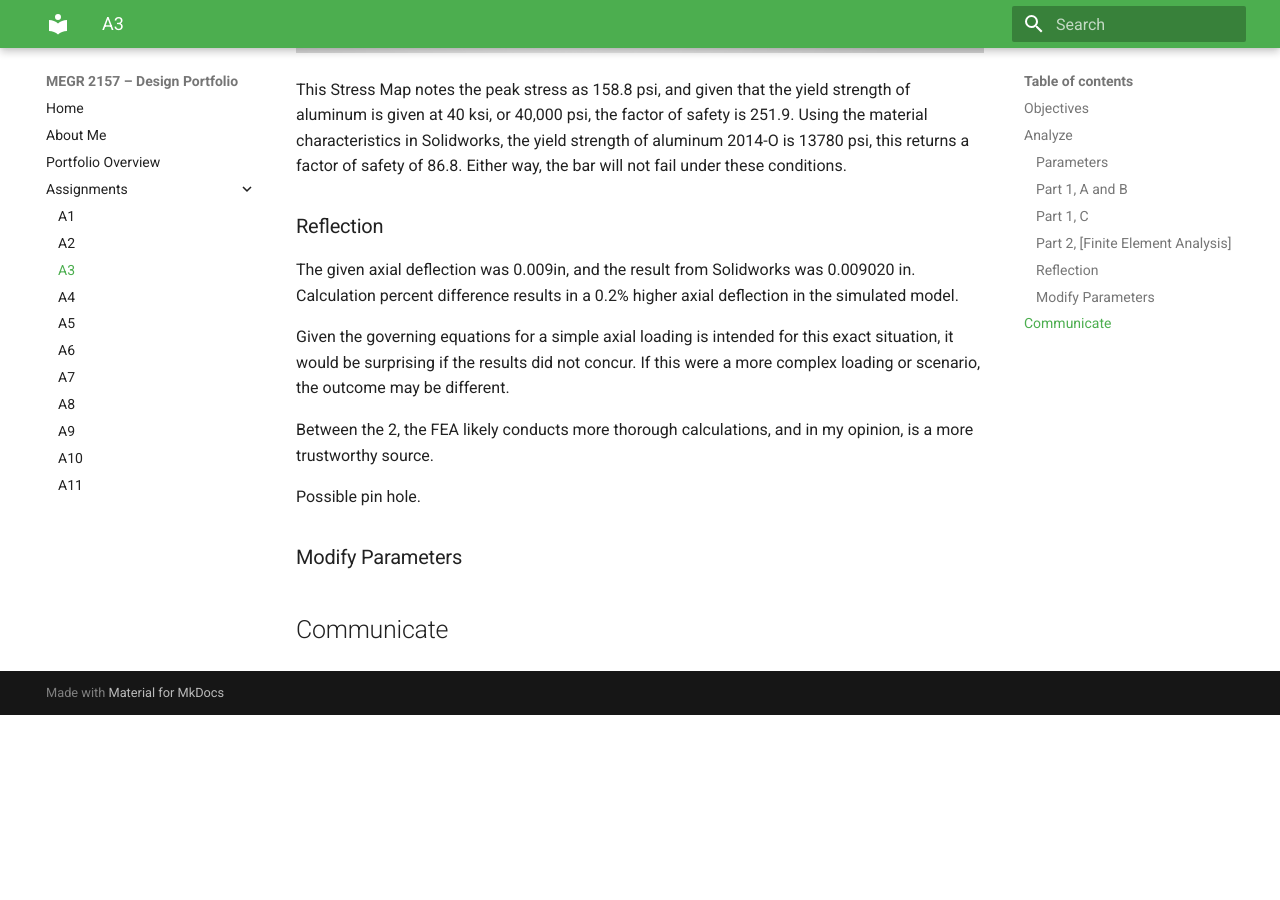
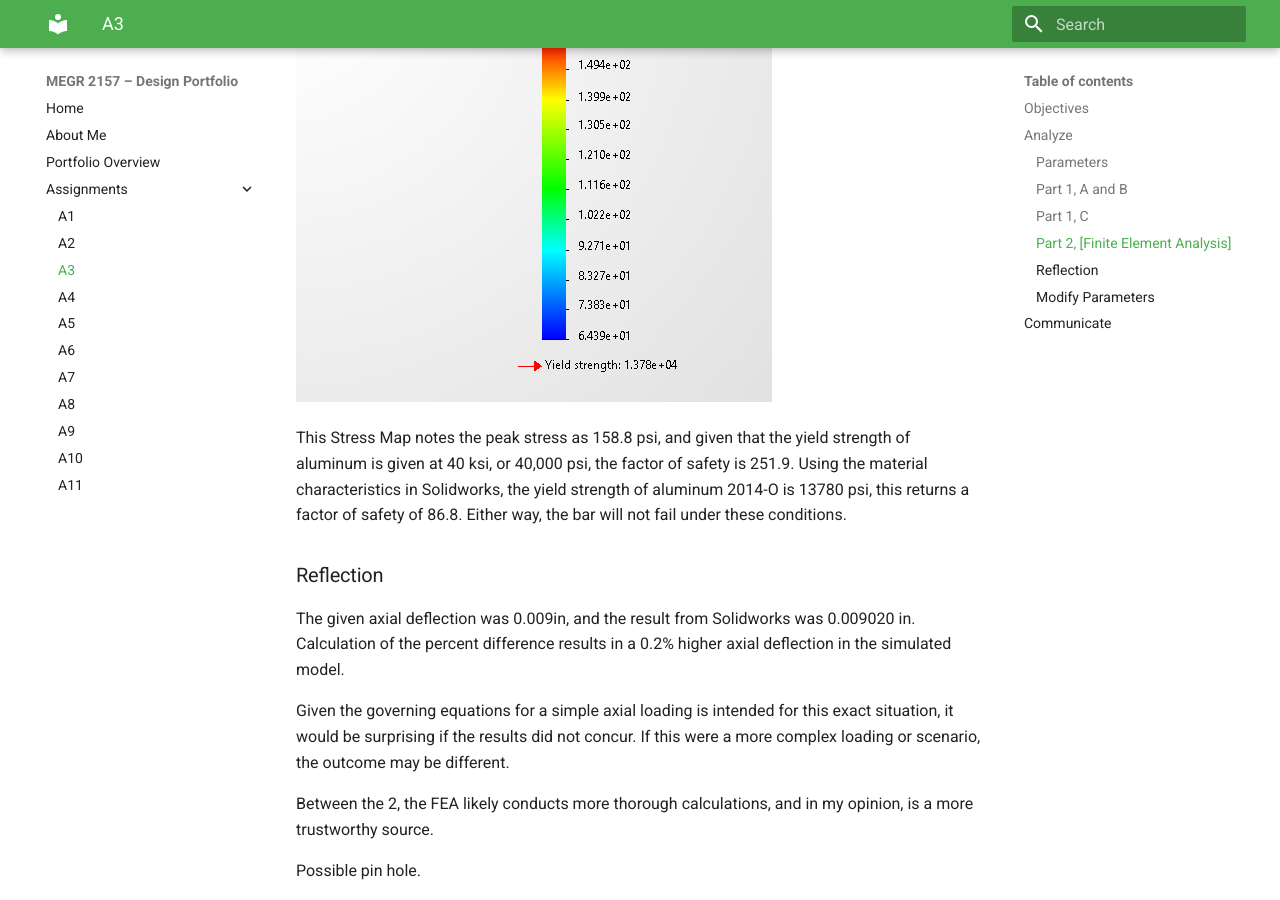
Before and after one commit to CadlesCelica/megr2157-portfolio, an MkDocs documentation site: the page built from docs/assignments/A03/index.md, in a window 1280 px wide and 900 px high, scrolled down 3864 px. Built offline with MkDocs 1.6.1 and Material for MkDocs 9.7.7, drawn with Linux system fonts in a browser that asks for light colours; before the commit the page ends 4579 px from its top, so only the background shows below that.

Commit message:
Updated images

```diff
--- a/docs/assignments/A03/index.md
+++ b/docs/assignments/A03/index.md
@@ -39,18 +39,18 @@ Using the parametrically designed beam and Solidworks' built in SimulationXpress
 
 First, it generates a deflection map
 
-![Deflection Map](<Screenshot 2026-09-09 233948.png>)
+![Deflection Map NEW](<Screenshot 2026-09-10 005250.png>)
 
 From this deflection map, the peak strain is noted as 0.00902in, which almost exactly matches the targeted peak strain of 0.009in
 
 Second, it generates a von Mises Stress Map
 
-![Von Mises Stress](<Screenshot 2026-09-09 233820.png>)
+![Von Mises NEW](<Screenshot 2026-09-10 005020.png>)
 
 This Stress Map notes the peak stress as 158.8 psi, and given that the yield strength of aluminum is given at 40 ksi, or 40,000 psi, the factor of safety is 251.9. Using the material characteristics in Solidworks, the yield strength of aluminum 2014-O is 13780 psi, this returns a factor of safety of 86.8. Either way, the bar will not fail under these conditions.
 
 ### Reflection
-The given axial deflection was 0.009in, and the result from Solidworks was 0.009020 in. Calculation percent difference results in a 0.2% higher axial deflection in the simulated model.
+The given axial deflection was 0.009in, and the result from Solidworks was 0.009020 in. Calculation of the percent difference results in a 0.2% higher axial deflection in the simulated model.
 
 Given the governing equations for a simple axial loading is intended for this exact situation, it would be surprising if the results did not concur. If this were a more complex loading or scenario, the outcome may be different.
 
```
Also changed, not shown: docs/assignments/A03/Screenshot 2026-09-09 233820.png (deleted), docs/assignments/A03/Screenshot 2026-09-09 233948.png (deleted), docs/assignments/A03/Screenshot 2026-09-10 005020.png (added), docs/assignments/A03/Screenshot 2026-09-10 005250.png (added).
